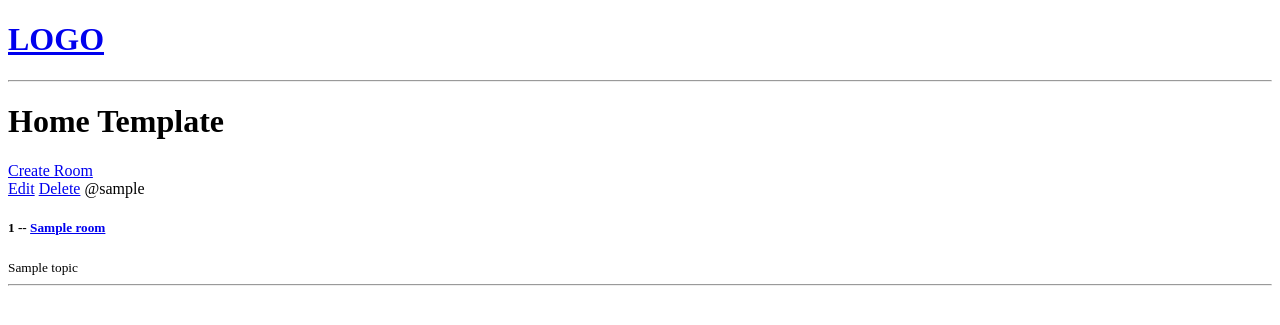
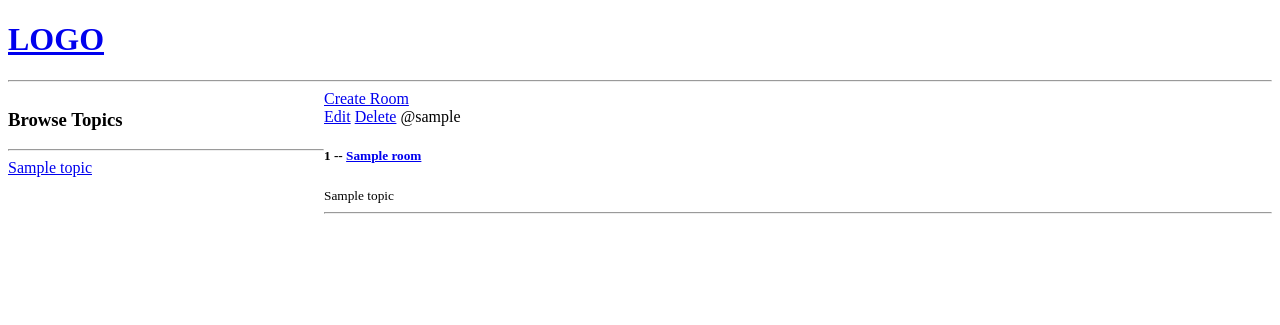
Before and after one commit to anuragkj/Django_Study_Discord, a Django app: template studybud/base/templates/base/home.html in a window 1280 px wide. Shown: the top 325 px of the page. Run offline with Django 4.2, Linux system fonts and the light colour scheme; the template is opened without the code that fills it: most values are stand-ins (such as "Sample title", 1, 10 or a date in 2020).

Commit message:
added side navbar

```diff
--- a/studybud/base/templates/base/home.html
+++ b/studybud/base/templates/base/home.html
@@ -2,13 +2,29 @@
 
 {% block content %}
 
-<h1>Home Template</h1>
+<style>
+    .home-container{
+        display:grid;
+        grid-template-columns: 1fr 3fr;
+    }
+</style>
+
+<div class="home-container">
 
     <div>
+        <h3>Browse Topics</h3>
+        <hr>
 
-    <a href="{% url 'create-room' %}" >Create Room</a>
+        {% for topic in topics %}
+        <div>
+            <a href="{% url 'home' %}?q={{topic.name}}">{{ topic.name }}</a>
+        </div>
+        {% endfor %}
+    </div>
+
 
     <div>
+        <a href="{% url 'create-room' %}">Create Room</a>
         {% for room in rooms %}
         <div>
             <a href="{% url 'update-room' room.id%}">Edit</a>
--- a/studybud/base/views.py
+++ b/studybud/base/views.py
@@ -1,10 +1,11 @@
 from django.shortcuts import render, redirect
-from .models import Room
+from .models import Room, Topic
 from .forms import RoomForm
 
 def home(request):
     rooms = Room.objects.all()
-    context = {'rooms': rooms}
+    topics = Topic.objects.all()
+    context = {'rooms': rooms, 'topics': topics}
     return render(request, 'base/home.html', context)
 
 def room(request, pk):
```
Lines whose indentation alone changed are shown as unchanged.
